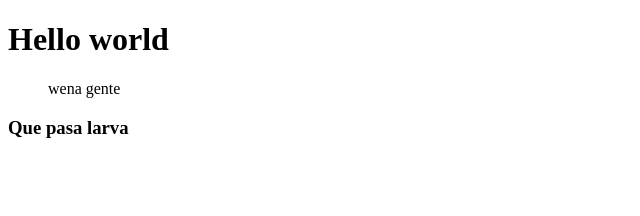
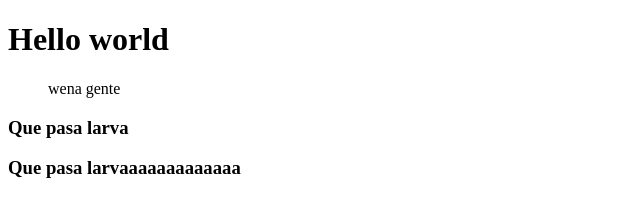
Before and after one commit to Sebakite272/Wenak, a plain HTML site: page index.html in a window 1280 px wide. Shown: the whole page, without its empty margins (0-640 px from the left). Drawn offline with Linux system fonts and the light colour scheme.

Commit message:
Update index.html

```diff
--- a/index.html
+++ b/index.html
@@ -23,5 +23,9 @@
 
        <h3>Que pasa larva</h3>
 
+       <h3>Que pasa larvaaaaaaaaaaaaa</h3>
+
+
+
 
 </html>
```
